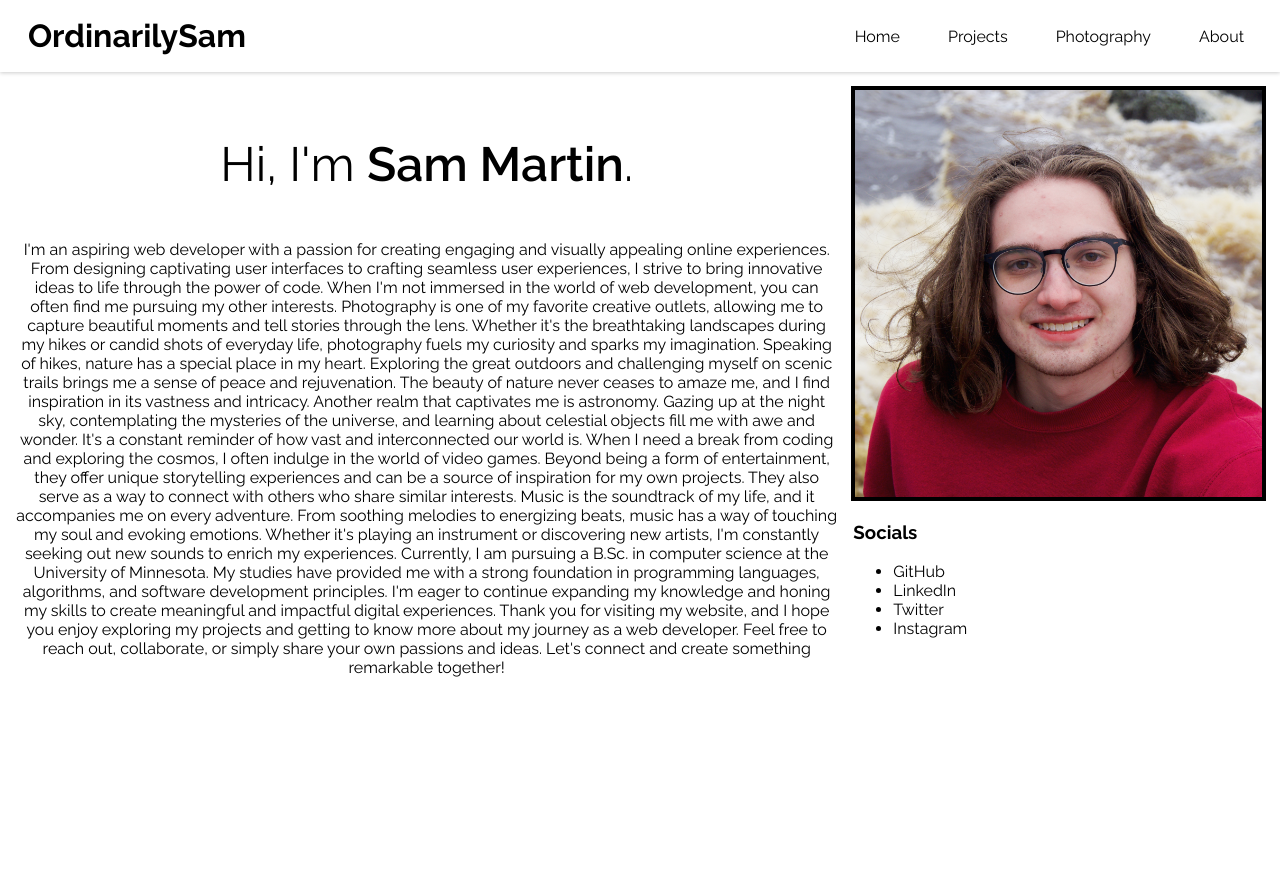
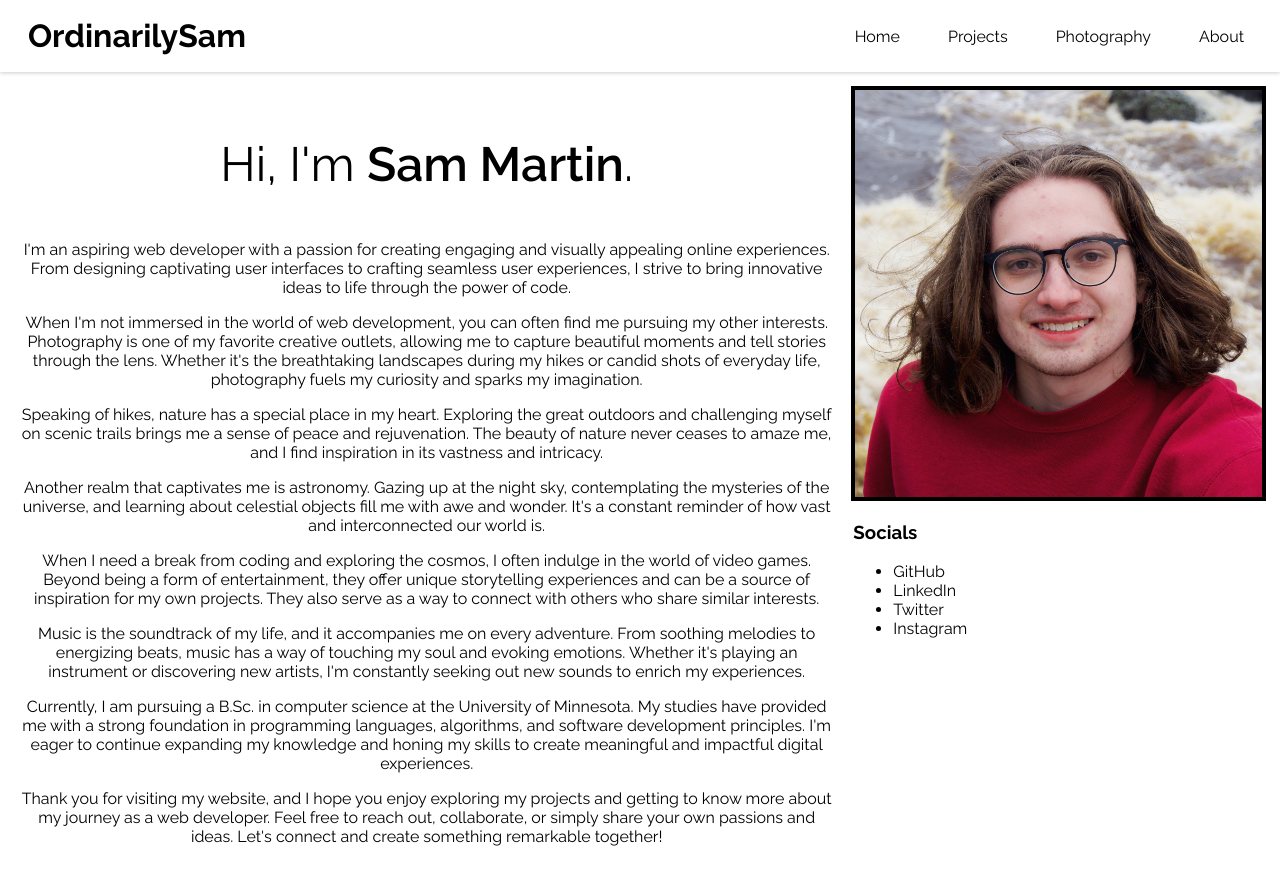
Before and after one commit to OrdinarilySam/personal-site, a SvelteKit app: page /about in a window 1280 px wide. Before the commit the page ends 800 px from the top, so only its background shows below. Built offline with nearby package versions, Linux system fonts and the light colour scheme.

Commit message:
added todos

```diff
--- a/src/routes/about/+page.svelte
+++ b/src/routes/about/+page.svelte
@@ -21,6 +21,7 @@
       <p aria-hidden="true">Hey there</p>
     </div>
     <div>
+      <!-- TODO: add icons and links and format socials -->
       <h3>Socials</h3>
       <ul>
         <li>GitHub</li>
--- a/src/routes/about/About.svelte
+++ b/src/routes/about/About.svelte
@@ -1,17 +1,42 @@
 <div>
-I'm an aspiring web developer with a passion for creating engaging and visually appealing online experiences. From designing captivating user interfaces to crafting seamless user experiences, I strive to bring innovative ideas to life through the power of code.
-
-When I'm not immersed in the world of web development, you can often find me pursuing my other interests. Photography is one of my favorite creative outlets, allowing me to capture beautiful moments and tell stories through the lens. Whether it's the breathtaking landscapes during my hikes or candid shots of everyday life, photography fuels my curiosity and sparks my imagination.
-
-Speaking of hikes, nature has a special place in my heart. Exploring the great outdoors and challenging myself on scenic trails brings me a sense of peace and rejuvenation. The beauty of nature never ceases to amaze me, and I find inspiration in its vastness and intricacy.
-
-Another realm that captivates me is astronomy. Gazing up at the night sky, contemplating the mysteries of the universe, and learning about celestial objects fill me with awe and wonder. It's a constant reminder of how vast and interconnected our world is.
-
-When I need a break from coding and exploring the cosmos, I often indulge in the world of video games. Beyond being a form of entertainment, they offer unique storytelling experiences and can be a source of inspiration for my own projects. They also serve as a way to connect with others who share similar interests.
-
-Music is the soundtrack of my life, and it accompanies me on every adventure. From soothing melodies to energizing beats, music has a way of touching my soul and evoking emotions. Whether it's playing an instrument or discovering new artists, I'm constantly seeking out new sounds to enrich my experiences.
-
-Currently, I am pursuing a B.Sc. in computer science at the University of Minnesota. My studies have provided me with a strong foundation in programming languages, algorithms, and software development principles. I'm eager to continue expanding my knowledge and honing my skills to create meaningful and impactful digital experiences.
-
-Thank you for visiting my website, and I hope you enjoy exploring my projects and getting to know more about my journey as a web developer. Feel free to reach out, collaborate, or simply share your own passions and ideas. Let's connect and create something remarkable together!
+  <!-- TODO: update text and formatting -->
+  <p>
+    I'm an aspiring web developer with a passion for creating engaging and visually appealing online experiences.
+    From designing captivating user interfaces to crafting seamless user experiences, I strive to bring innovative ideas to life through the power of code.
+  </p>
+  <p>
+    When I'm not immersed in the world of web development, you can often find me pursuing my other interests.
+    Photography is one of my favorite creative outlets, allowing me to capture beautiful moments and tell stories through the lens.
+    Whether it's the breathtaking landscapes during my hikes or candid shots of everyday life, photography fuels my curiosity and sparks my imagination.
+  </p>
+  <p>
+    Speaking of hikes, nature has a special place in my heart.
+    Exploring the great outdoors and challenging myself on scenic trails brings me a sense of peace and rejuvenation.
+    The beauty of nature never ceases to amaze me, and I find inspiration in its vastness and intricacy.
+  </p>
+  <p>
+    Another realm that captivates me is astronomy.
+    Gazing up at the night sky, contemplating the mysteries of the universe, and learning about celestial objects fill me with awe and wonder.
+    It's a constant reminder of how vast and interconnected our world is.
+  </p>
+  <p>
+    When I need a break from coding and exploring the cosmos, I often indulge in the world of video games.
+    Beyond being a form of entertainment, they offer unique storytelling experiences and can be a source of inspiration for my own projects.
+    They also serve as a way to connect with others who share similar interests.
+  </p>
+  <p>
+    Music is the soundtrack of my life, and it accompanies me on every adventure.
+    From soothing melodies to energizing beats, music has a way of touching my soul and evoking emotions.
+    Whether it's playing an instrument or discovering new artists, I'm constantly seeking out new sounds to enrich my experiences.
+  </p>
+  <p>
+    Currently, I am pursuing a B.Sc. in computer science at the University of Minnesota.
+    My studies have provided me with a strong foundation in programming languages, algorithms, and software development principles.
+    I'm eager to continue expanding my knowledge and honing my skills to create meaningful and impactful digital experiences.
+  </p>
+  <p>
+    Thank you for visiting my website, and I hope you enjoy exploring my projects and getting to know more about my journey as a web developer.
+    Feel free to reach out, collaborate, or simply share your own passions and ideas.
+    Let's connect and create something remarkable together!
+  </p>
 </div>
```
